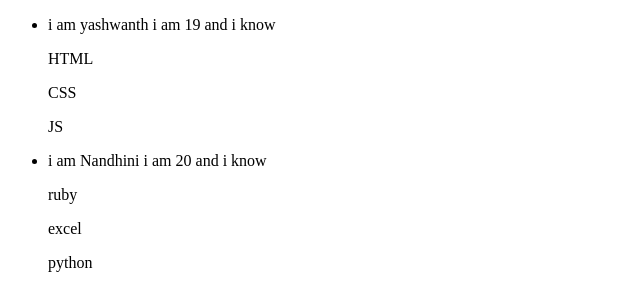
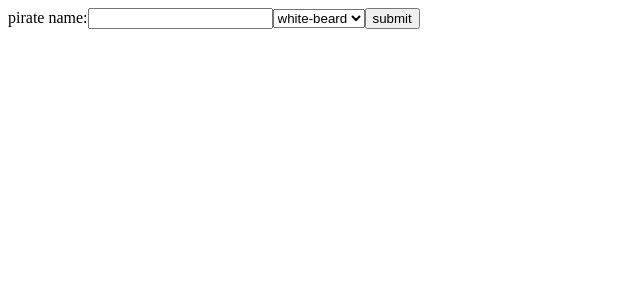
Before and after one commit to Yash-D-Wanth/vite, a React (Vite) app in the folder vite-project/: page / in a window 1280 px wide. Shown: the top 308 px of the page, without its empty margins (0-640 px from the left). Built offline with nearby package versions, Linux system fonts and the light colour scheme.

Commit message:
form-handling

```diff
--- a/vite-project/src/App.jsx
+++ b/vite-project/src/App.jsx
@@ -6,13 +6,15 @@ import { useState } from 'react'
 import './App.css'
 // import Conditional from './class/Conditional'
 // import ParentComponent from './class/Method/ParentComponent'
-import Map from './class/Map'
+// import Map from './class/Map'
+import FormHandling from './class/FormHandling'
 function App() {
 
 
   return (
     <>
-    <Map/>
+    {/* <Map/> */}
+    <FormHandling/>
     {/* <Props name="yashwanth">
       i am not the king in the north anymore
     </Props>
--- a/vite-project/src/class/ChildMap.jsx
+++ b/vite-project/src/class/ChildMap.jsx
@@ -7,8 +7,8 @@ export default class ChildMap extends Component{
         return(
             <>
             <li>
-                i am {this.props.person.name} i am {this.props.person.age} and i know {this.props.person.skills.map(skill=>(
-                <p>{skill}</p>
+                i am {this.props.person.name} i am {this.props.person.age} and i know {this.props.person.skills.map((skill, index)=>(
+                <p key={index}>{skill}</p>
             ))}
             </li>
             </>
--- /dev/null
+++ b/vite-project/src/class/FormHandling.jsx
@@ -0,0 +1,42 @@
+import react,{Component} from 'react'
+export default class FormHandling extends Component{
+    constructor(){
+        super()
+        this.state={
+            name:"",
+            yonko:""
+        }
+    }
+    displayName=(event)=>{
+        this.setState({
+            name:event.target.value
+        })
+    }
+    displayState=(event)=>{
+        this.setState({
+            yonko:event.target.value
+        })
+    }
+    handleForm=(event)=>{
+        alert(` the entered name is ${this.state.name} he selected ${this.state.yonko}`)
+        event.preventDefault()
+    }
+    render(){
+        const{name,yonko}=this.state
+        return(
+            <>
+            <form onSubmit={this.handleForm}>
+                <label>pirate name:</label>
+            <input type="text" value={name} onChange={this.displayName}></input>
+            <select value={yonko} onChange={this.displayState}>
+                <option value="white-beard">white-beard</option>
+                <option value="red-haired">shanks</option>
+                <option value="black-beard">teach</option>
+                <option value="straw-hat">luffy</option>
+            </select>
+            <button type="submit">submit</button>
+            </form>
+            </>
+        )
+    }
+}
--- a/vite-project/src/class/Map.jsx
+++ b/vite-project/src/class/Map.jsx
@@ -22,9 +22,7 @@ export default class Map extends Component{
         return(
             <>
                 {persons.map(person=>(
-                <ul key={person.id} >
-                    <ChildMap person={person}/>
-                </ul>
+                    <ChildMap key={person.id} person={person}/>
               ))}
             </>
         )
```
